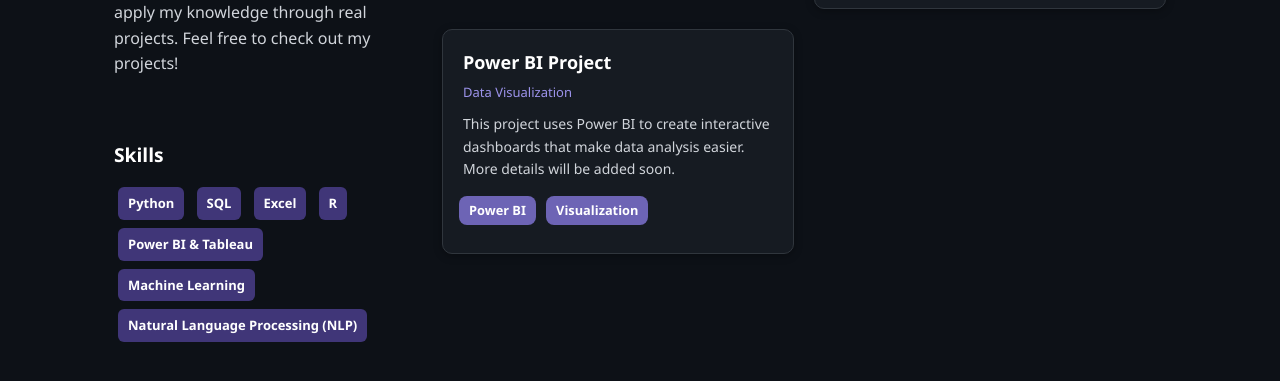
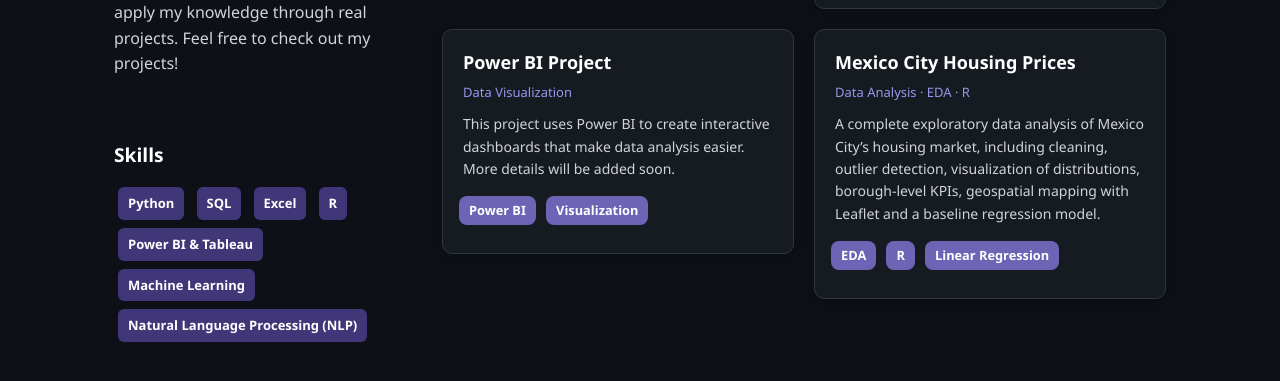
Before and after one commit to iEsmeralda/iesmeralda.github.io, a plain HTML site: page index.html in a window 1280 px wide. Shown: the part 383-764 px from the top of the page. Drawn offline with Linux system fonts and the light colour scheme.

Commit message:
Update index.html

```diff
--- a/index.html
+++ b/index.html
@@ -101,6 +101,22 @@
             </div>
           </a>
 
+          <a href="MexicoCityHousing.html" class="project-link">
+            <div class="project-card">
+              <h4>Mexico City Housing Prices</h4>
+              <p class="category">Data Analysis · EDA · R</p>
+              <p>
+                A complete exploratory data analysis of Mexico City’s housing market, including cleaning, outlier detection,
+                visualization of distributions, borough-level KPIs, geospatial mapping with Leaflet and a baseline regression model.
+              </p>
+              <div class="tags">
+                <span><strong>EDA</strong></span>
+                <span><strong>R</strong></span>
+                <span><strong>Linear Regression</strong></span>
+              </div>
+            </div>
+          </a>
+
         </div>
       </section>
     </main>
```
